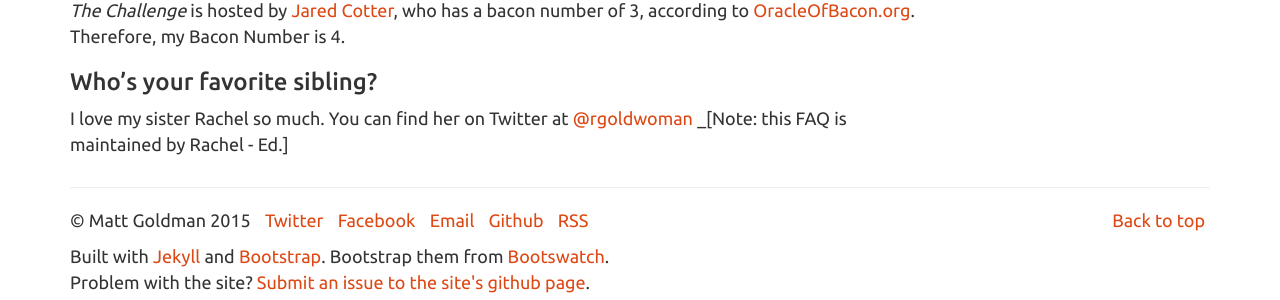
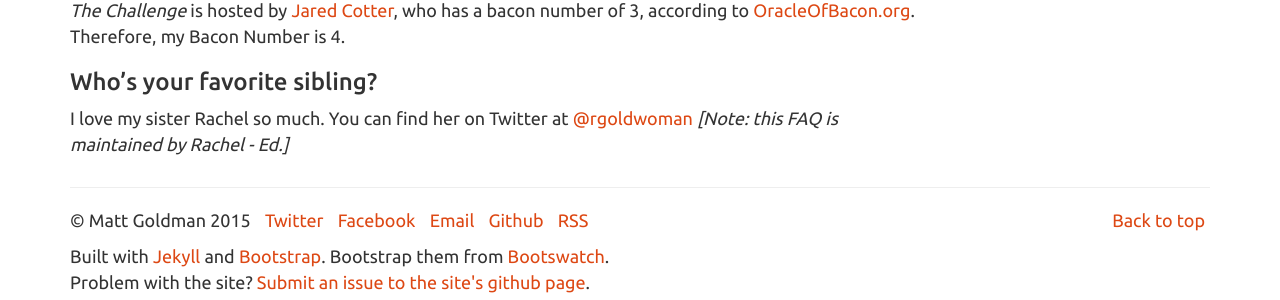
Before and after one commit to robotmlg/mattgoldman.us, a Jekyll site: the page built from faq.md, in a window 1280 px wide and 1134 px high. Shown: the part 799-1099 px from the top of the window. Built offline with Jekyll 4.4.1, drawn with Linux system fonts in a browser that asks for light colours.

Commit message:
fix italic

```diff
--- a/faq.md
+++ b/faq.md
@@ -28,4 +28,4 @@
 
 ### Who's your favorite sibling?
 
-I love my sister Rachel so much. You can find her on Twitter at [@rgoldwoman](twitter.com/rgoldwoman) _[Note: this FAQ is maintained by Rachel - Ed.]
+I love my sister Rachel so much. You can find her on Twitter at [@rgoldwoman](twitter.com/rgoldwoman) _[Note: this FAQ is maintained by Rachel - Ed.]_
```
